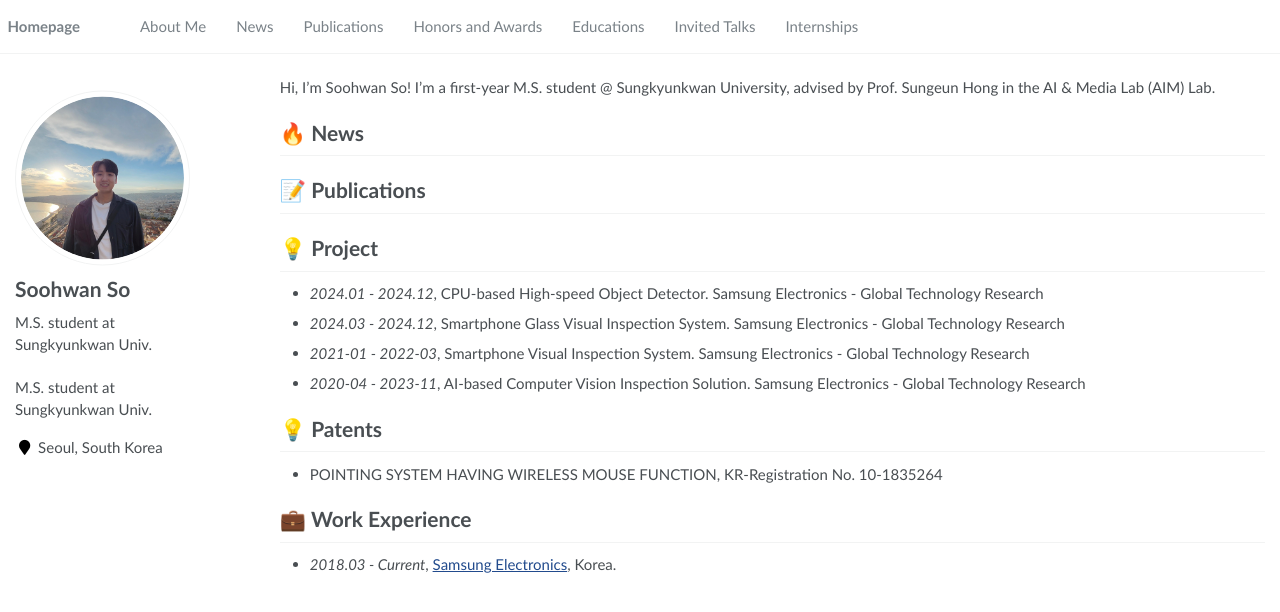
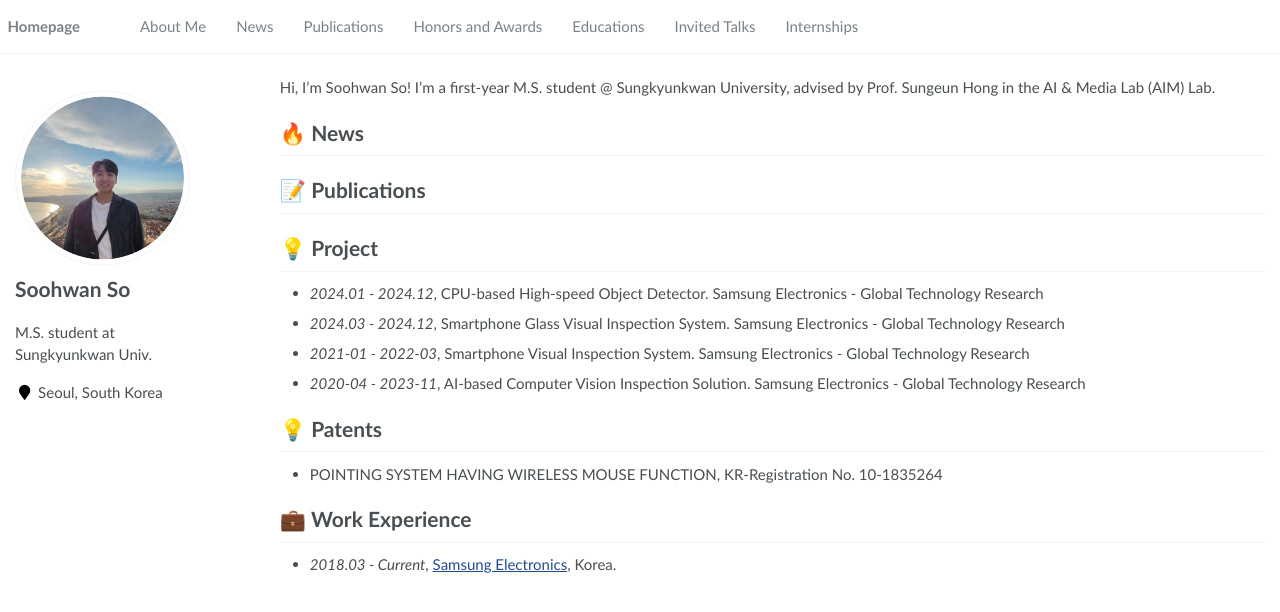
Before and after one commit to soohwan-so/soohwan-so.github.io, a Jekyll site: the page built from _pages/about.md, in a window 1280 px wide. Shown: the top 612 px of the page. Built offline with Jekyll 4.4.1, drawn with Linux system fonts in a browser that asks for light colours.

Commit message:
Update _config.yml

```diff
--- a/_config.yml
+++ b/_config.yml
@@ -23,7 +23,7 @@ baidu_site_verification  :  # get baidu_site_verification from https://ziyuan.ba
 author:
   name             : "Soohwan So"
   avatar           : "images/soo-512x512.png"
-  bio              : "M.S. student at Sungkyunkwan Univ."
+  bio              : " "
   location         : "Seoul, South Korea"
   employer         :
   pubmed           :
```
